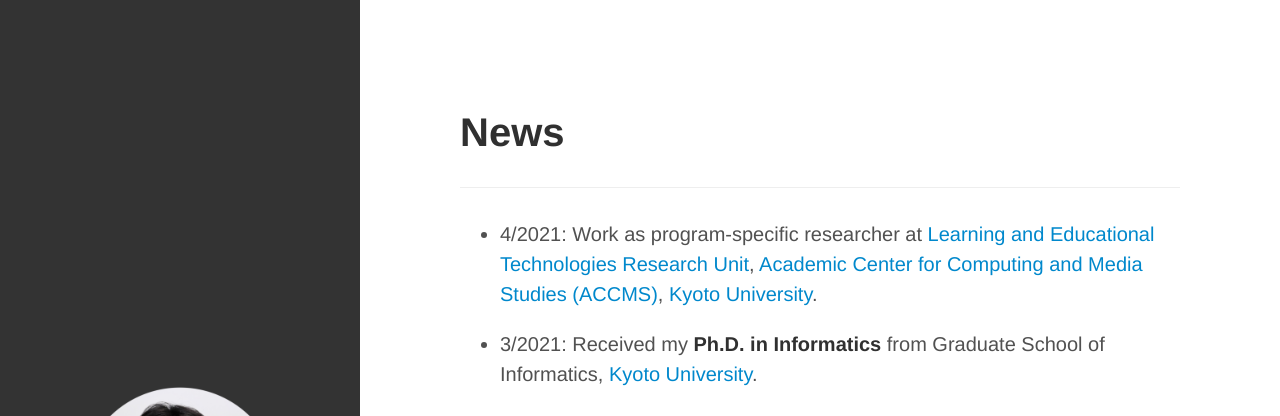
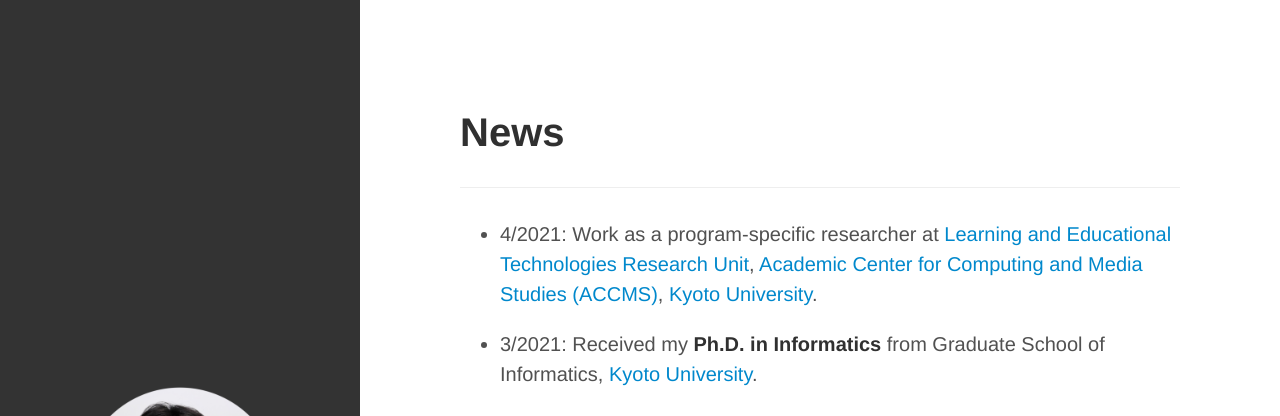
Before and after one commit to li-huiyong/li-huiyong.github.io, a Jekyll site: the page built from index.md, in a window 1280 px wide and 1299 px high. Shown: the top 416 px of the window. Built offline with Jekyll 4.4.1, drawn with Linux system fonts in a browser that asks for light colours; nearby versions of some CDN libraries; some web fonts are replaced; our own code applies the rules of GitHub Pages for plain Markdown files.

Commit message:
add position desc

```diff
--- a/index.md
+++ b/index.md
@@ -6,7 +6,7 @@
 
 ___
 
-* 4/2021: Work as program-specific researcher at [Learning and Educational Technologies Research Unit](https://www.let.media.kyoto-u.ac.jp/en/), [Academic Center for Computing and Media Studies (ACCMS)](https://www.media.kyoto-u.ac.jp/accms_web/en/), [Kyoto University](https://www.kyoto-u.ac.jp/en).
+* 4/2021: Work as a program-specific researcher at [Learning and Educational Technologies Research Unit](https://www.let.media.kyoto-u.ac.jp/en/), [Academic Center for Computing and Media Studies (ACCMS)](https://www.media.kyoto-u.ac.jp/accms_web/en/), [Kyoto University](https://www.kyoto-u.ac.jp/en).
 
 * 3/2021: Received my **Ph.D. in Informatics** from Graduate School of Informatics, [Kyoto University](https://www.kyoto-u.ac.jp/en).
 
```
